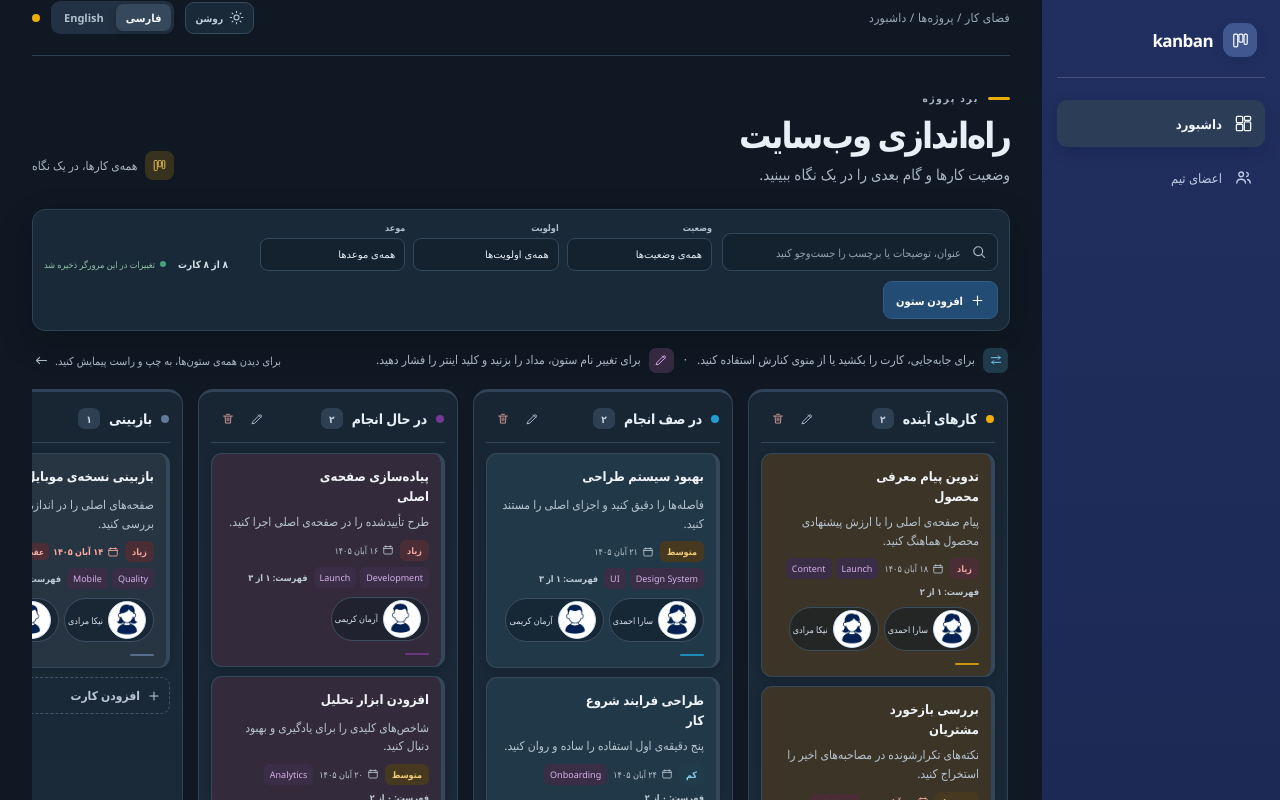
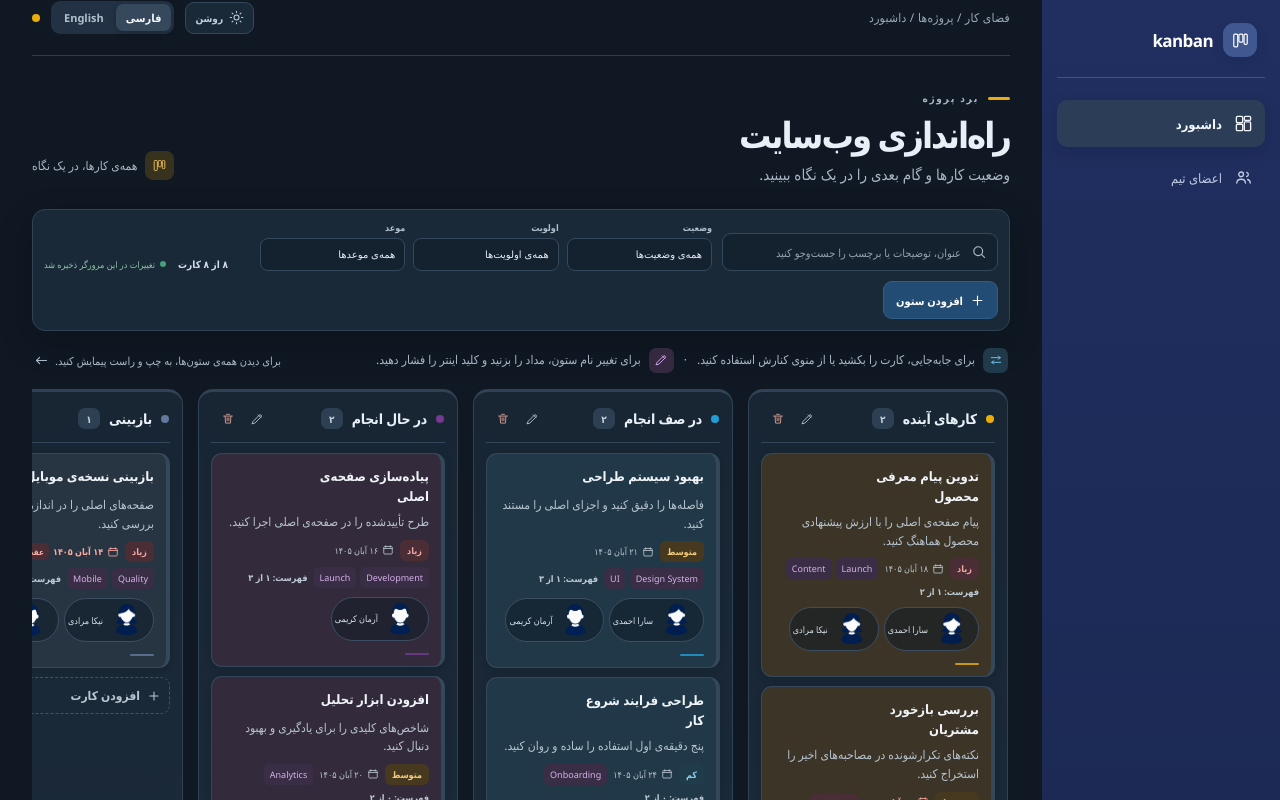
Before and after one commit to samirakhaksari/kanban-codex, a Next.js app in the folder frontend/: page / in a window 1280 px wide. Shown: the top 800 px of the page. Built offline with nearby package versions, Linux system fonts and the light colour scheme.

Commit message:
Remove white avatar backgrounds

```diff
--- a/frontend/src/app/globals.css
+++ b/frontend/src/app/globals.css
@@ -729,7 +729,7 @@ button:focus-visible, input:focus-visible, textarea:focus-visible, summary:focus
   .team-member-grid { grid-template-columns: repeat(auto-fill, minmax(210px, 1fr)); }
   .team-disclosure .team-inline-form { inset-inline-start: 0; min-width: min(280px, calc(100vw - 42px)); }
 }
-.team-avatar { background: #fff; border: 1px solid #c9d9ec; color: #19345b; }
+.team-avatar { background: transparent; border: 0; color: #19345b; }
 .team-avatar svg { height: 100%; width: 100%; }
-:root[data-theme="dark"] .team-avatar { background: #fff; border-color: #c9d9ec; color: #19345b; }
+:root[data-theme="dark"] .team-avatar { background: transparent; border: 0; color: #19345b; }
 .team-avatar-image { display: block; height: 100%; object-fit: contain; width: 100%; }
--- a/frontend/src/components/team-avatar.tsx
+++ b/frontend/src/components/team-avatar.tsx
@@ -4,7 +4,7 @@ import type { TeamMember } from "@/lib/board";
 export function TeamAvatar({ member, large = false }: { member: TeamMember; large?: boolean }) {
   const isFemale = member.gender === "female";
   const avatarPath = isFemale ? "/avatars/team-female.png" : "/avatars/team-male.png";
-  const avatarSize = isFemale ? { width: 122, height: 168 } : { width: 128, height: 174 };
+  const avatarSize = isFemale ? { width: 1069, height: 1472 } : { width: 1076, height: 1462 };
 
   return (
     <span className={"team-avatar" + (large ? " team-avatar-large" : "")} aria-hidden="true">
```
Also changed, not shown: frontend/public/avatars/team-female.png, frontend/public/avatars/team-male.png.
